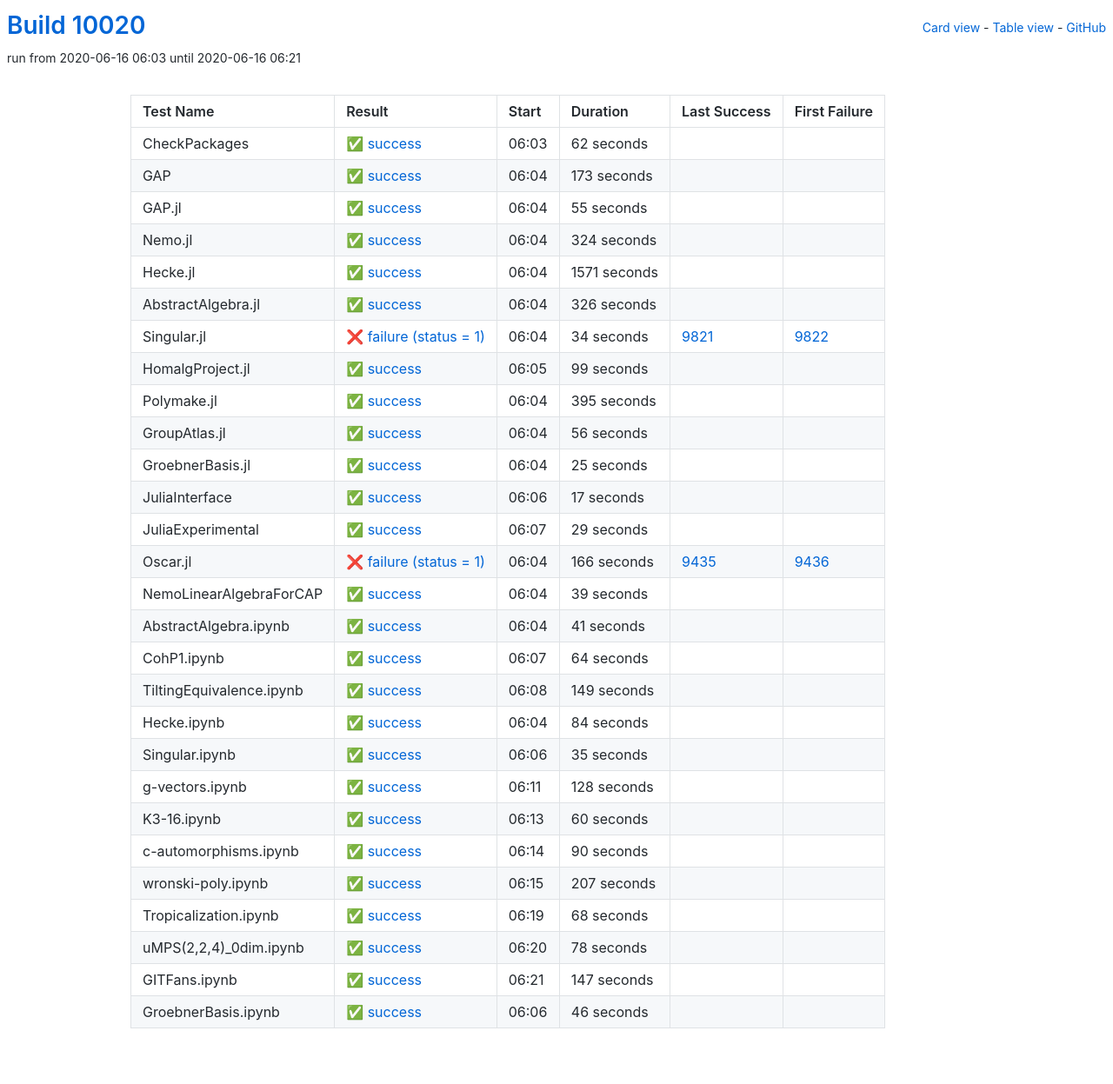
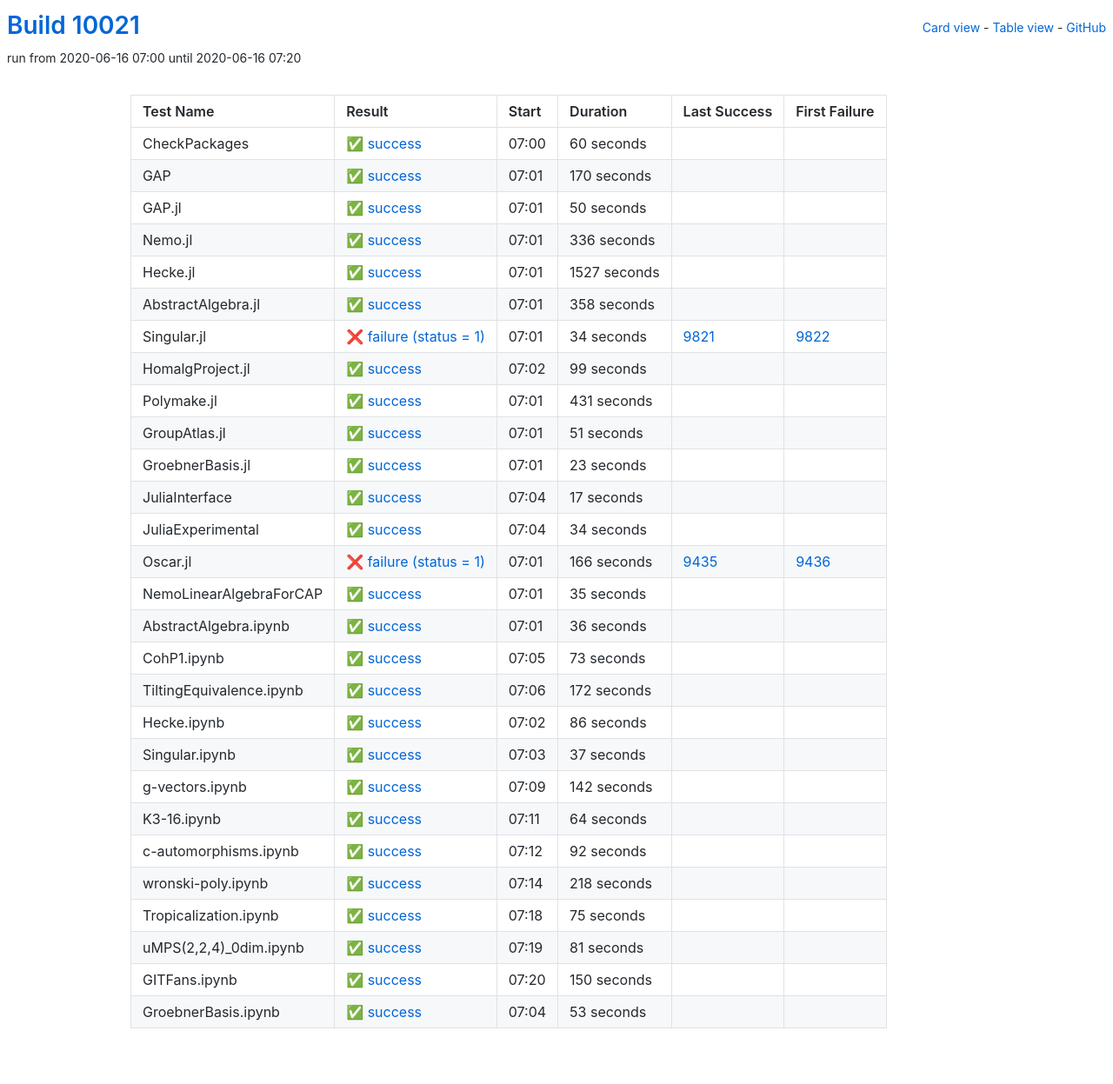
Before and after one commit to oscar-system/oscar-ci-status, a Jekyll site: the page built from table.html, in a window 1280 px wide. Shown: the whole page at 87% size. Built offline with Jekyll 4.4.1, drawn with Linux system fonts in a browser that asks for light colours.

Commit message:
Build #10021

```diff
--- a/_data/ci.yml
+++ b/_data/ci.yml
@@ -1,6 +1,6 @@
 ---
-build: 10020
-build_url: https://oscarci.mathematik.uni-kl.de/job/oscar/10020/
+build: 10021
+build_url: https://oscarci.mathematik.uni-kl.de/job/oscar/10021/
 job: oscar
 organization: oscar-system
 repo: oscar-ci-status
@@ -8,80 +8,80 @@
 tests:
 - name: CheckPackages
   id: checkpackages
-  log: https://oscarci.mathematik.uni-kl.de/job/oscar/10020/artifact/logs/build-10020/CheckPackages.log
-  start: 2020-06-16 06:03
+  log: https://oscarci.mathematik.uni-kl.de/job/oscar/10021/artifact/logs/build-10021/CheckPackages.log
+  start: 2020-06-16 07:00
   success: true
   exitcode: 0
   status: success
-  duration: 62
+  duration: 60
   last_success: false
   last_success_url:
   first_failure: false
   first_failure_url:
 - name: GAP
   id: gap
-  log: https://oscarci.mathematik.uni-kl.de/job/oscar/10020/artifact/logs/build-10020/GAP.log
-  start: 2020-06-16 06:04
+  log: https://oscarci.mathematik.uni-kl.de/job/oscar/10021/artifact/logs/build-10021/GAP.log
+  start: 2020-06-16 07:01
   success: true
   exitcode: 0
   status: success
-  duration: 173
+  duration: 170
   last_success: false
   last_success_url:
   first_failure: false
   first_failure_url:
 - name: GAP.jl
   id: gap-jl
-  log: https://oscarci.mathematik.uni-kl.de/job/oscar/10020/artifact/logs/build-10020/GAP.jl.log
-  start: 2020-06-16 06:04
+  log: https://oscarci.mathematik.uni-kl.de/job/oscar/10021/artifact/logs/build-10021/GAP.jl.log
+  start: 2020-06-16 07:01
   success: true
   exitcode: 0
   status: success
-  duration: 55
+  duration: 50
   last_success: false
   last_success_url:
   first_failure: false
   first_failure_url:
 - name: Nemo.jl
   id: nemo-jl
-  log: https://oscarci.mathematik.uni-kl.de/job/oscar/10020/artifact/logs/build-10020/Nemo.jl.log
-  start: 2020-06-16 06:04
+  log: https://oscarci.mathematik.uni-kl.de/job/oscar/10021/artifact/logs/build-10021/Nemo.jl.log
+  start: 2020-06-16 07:01
   success: true
   exitcode: 0
   status: success
-  duration: 324
+  duration: 336
   last_success: false
   last_success_url:
   first_failure: false
   first_failure_url:
 - name: Hecke.jl
   id: hecke-jl
-  log: https://oscarci.mathematik.uni-kl.de/job/oscar/10020/artifact/logs/build-10020/Hecke.jl.log
-  start: 2020-06-16 06:04
+  log: https://oscarci.mathematik.uni-kl.de/job/oscar/10021/artifact/logs/build-10021/Hecke.jl.log
+  start: 2020-06-16 07:01
   success: true
   exitcode: 0
   status: success
-  duration: 1571
+  duration: 1527
   last_success: false
   last_success_url:
   first_failure: false
   first_failure_url:
 - name: AbstractAlgebra.jl
   id: abstractalgebra-jl
-  log: https://oscarci.mathematik.uni-kl.de/job/oscar/10020/artifact/logs/build-10020/AbstractAlgebra.jl.log
-  start: 2020-06-16 06:04
+  log: https://oscarci.mathematik.uni-kl.de/job/oscar/10021/artifact/logs/build-10021/AbstractAlgebra.jl.log
+  start: 2020-06-16 07:01
   success: true
   exitcode: 0
   status: success
-  duration: 326
+  duration: 358
   last_success: false
   last_success_url:
   first_failure: false
   first_failure_url:
 - name: Singular.jl
   id: singular-jl
-  log: https://oscarci.mathematik.uni-kl.de/job/oscar/10020/artifact/logs/build-10020/Singular.jl.log
-  start: 2020-06-16 06:04
+  log: https://oscarci.mathematik.uni-kl.de/job/oscar/10021/artifact/logs/build-10021/Singular.jl.log
+  start: 2020-06-16 07:01
   success: false
   exitcode: 1
   status: failure
@@ -92,8 +92,8 @@
   first_failure_url: https://oscarci.mathematik.uni-kl.de/job/oscar/9822/
 - name: HomalgProject.jl
   id: homalgproject-jl
-  log: https://oscarci.mathematik.uni-kl.de/job/oscar/10020/artifact/logs/build-10020/HomalgProject.jl.log
-  start: 2020-06-16 06:05
+  log: https://oscarci.mathematik.uni-kl.de/job/oscar/10021/artifact/logs/build-10021/HomalgProject.jl.log
+  start: 2020-06-16 07:02
   success: true
   exitcode: 0
   status: success
@@ -104,44 +104,44 @@
   first_failure_url:
 - name: Polymake.jl
   id: polymake-jl
-  log: https://oscarci.mathematik.uni-kl.de/job/oscar/10020/artifact/logs/build-10020/Polymake.jl.log
-  start: 2020-06-16 06:04
+  log: https://oscarci.mathematik.uni-kl.de/job/oscar/10021/artifact/logs/build-10021/Polymake.jl.log
+  start: 2020-06-16 07:01
   success: true
   exitcode: 0
   status: success
-  duration: 395
+  duration: 431
   last_success: false
   last_success_url:
   first_failure: false
   first_failure_url:
 - name: GroupAtlas.jl
   id: groupatlas-jl
-  log: https://oscarci.mathematik.uni-kl.de/job/oscar/10020/artifact/logs/build-10020/GroupAtlas.jl.log
-  start: 2020-06-16 06:04
+  log: https://oscarci.mathematik.uni-kl.de/job/oscar/10021/artifact/logs/build-10021/GroupAtlas.jl.log
+  start: 2020-06-16 07:01
   success: true
   exitcode: 0
   status: success
-  duration: 56
+  duration: 51
   last_success: false
   last_success_url:
   first_failure: false
   first_failure_url:
 - name: GroebnerBasis.jl
   id: groebnerbasis-jl
-  log: https://oscarci.mathematik.uni-kl.de/job/oscar/10020/artifact/logs/build-10020/GroebnerBasis.jl.log
-  start: 2020-06-16 06:04
+  log: https://oscarci.mathematik.uni-kl.de/job/oscar/10021/artifact/logs/build-10021/GroebnerBasis.jl.log
+  start: 2020-06-16 07:01
   success: true
   exitcode: 0
   status: success
-  duration: 25
+  duration: 23
   last_success: false
   last_success_url:
   first_failure: false
   first_failure_url:
 - name: JuliaInterface
   id: juliainterface
-  log: https://oscarci.mathematik.uni-kl.de/job/oscar/10020/artifact/logs/build-10020/JuliaInterface.log
-  start: 2020-06-16 06:06
+  log: https://oscarci.mathematik.uni-kl.de/job/oscar/10021/artifact/logs/build-10021/JuliaInterface.log
+  start: 2020-06-16 07:04
   success: true
   exitcode: 0
   status: success
@@ -152,20 +152,20 @@
   first_failure_url:
 - name: JuliaExperimental
   id: juliaexperimental
-  log: https://oscarci.mathematik.uni-kl.de/job/oscar/10020/artifact/logs/build-10020/JuliaExperimental.log
-  start: 2020-06-16 06:07
+  log: https://oscarci.mathematik.uni-kl.de/job/oscar/10021/artifact/logs/build-10021/JuliaExperimental.log
+  start: 2020-06-16 07:04
   success: true
   exitcode: 0
   status: success
-  duration: 29
+  duration: 34
   last_success: false
   last_success_url:
   first_failure: false
   first_failure_url:
 - name: Oscar.jl
   id: oscar-jl
-  log: https://oscarci.mathematik.uni-kl.de/job/oscar/10020/artifact/logs/build-10020/Oscar.jl.log
-  start: 2020-06-16 06:04
+  log: https://oscarci.mathematik.uni-kl.de/job/oscar/10021/artifact/logs/build-10021/Oscar.jl.log
+  start: 2020-06-16 07:01
   success: false
   exitcode: 1
   status: failure
@@ -176,32 +176,92 @@
   first_failure_url: https://oscarci.mathematik.uni-kl.de/job/oscar/9436/
 - name: NemoLinearAlgebraForCAP
   id: nemolinearalgebraforcap
-  log: https://oscarci.mathematik.uni-kl.de/job/oscar/10020/artifact/logs/build-10020/NemoLinearAlgebraForCAP.log
-  start: 2020-06-16 06:04
+  log: https://oscarci.mathematik.uni-kl.de/job/oscar/10021/artifact/logs/build-10021/NemoLinearAlgebraForCAP.log
+  start: 2020-06-16 07:01
   success: true
   exitcode: 0
   status: success
-  duration: 39
+  duration: 35
   last_success: false
   last_success_url:
   first_failure: false
   first_failure_url:
 - name: AbstractAlgebra.ipynb
   id: abstractalgebra-ipynb
-  log: https://oscarci.mathematik.uni-kl.de/job/oscar/10020/artifact/logs/build-10020/AbstractAlgebra.ipynb.log
-  start: 2020-06-16 06:04
+  log: https://oscarci.mathematik.uni-kl.de/job/oscar/10021/artifact/logs/build-10021/AbstractAlgebra.ipynb.log
+  start: 2020-06-16 07:01
   success: true
   exitcode: 0
   status: success
-  duration: 41
+  duration: 36
   last_success: false
   last_success_url:
   first_failure: false
   first_failure_url:
 - name: CohP1.ipynb
   id: cohp1-ipynb
-  log: https://oscarci.mathematik.uni-kl.de/job/oscar/10020/artifact/logs/build-10020/CohP1.ipynb.log
-  start: 2020-06-16 06:07
+  log: https://oscarci.mathematik.uni-kl.de/job/oscar/10021/artifact/logs/build-10021/CohP1.ipynb.log
+  start: 2020-06-16 07:05
+  success: true
+  exitcode: 0
+  status: success
+  duration: 73
+  last_success: false
+  last_success_url:
+  first_failure: false
+  first_failure_url:
+- name: TiltingEquivalence.ipynb
+  id: tiltingequivalence-ipynb
+  log: https://oscarci.mathematik.uni-kl.de/job/oscar/10021/artifact/logs/build-10021/TiltingEquivalence.ipynb.log
+  start: 2020-06-16 07:06
+  success: true
+  exitcode: 0
+  status: success
+  duration: 172
+  last_success: false
+  last_success_url:
+  first_failure: false
+  first_failure_url:
+- name: Hecke.ipynb
+  id: hecke-ipynb
+  log: https://oscarci.mathematik.uni-kl.de/job/oscar/10021/artifact/logs/build-10021/Hecke.ipynb.log
+  start: 2020-06-16 07:02
+  success: true
+  exitcode: 0
+  status: success
+  duration: 86
+  last_success: false
+  last_success_url:
+  first_failure: false
+  first_failure_url:
+- name: Singular.ipynb
+  id: singular-ipynb
+  log: https://oscarci.mathematik.uni-kl.de/job/oscar/10021/artifact/logs/build-10021/Singular.ipynb.log
+  start: 2020-06-16 07:03
+  success: true
+  exitcode: 0
+  status: success
+  duration: 37
+  last_success: false
+  last_success_url:
+  first_failure: false
+  first_failure_url:
+- name: g-vectors.ipynb
+  id: g-vectors-ipynb
+  log: https://oscarci.mathematik.uni-kl.de/job/oscar/10021/artifact/logs/build-10021/g-vectors.ipynb.log
+  start: 2020-06-16 07:09
+  success: true
+  exitcode: 0
+  status: success
+  duration: 142
+  last_success: false
+  last_success_url:
+  first_failure: false
+  first_failure_url:
+- name: K3-16.ipynb
+  id: k3-16-ipynb
+  log: https://oscarci.mathematik.uni-kl.de/job/oscar/10021/artifact/logs/build-10021/K3-16.ipynb.log
+  start: 2020-06-16 07:11
   success: true
   exitcode: 0
   status: success
@@ -210,134 +270,74 @@
   last_success_url:
   first_failure: false
   first_failure_url:
-- name: TiltingEquivalence.ipynb
-  id: tiltingequivalence-ipynb
-  log: https://oscarci.mathematik.uni-kl.de/job/oscar/10020/artifact/logs/build-10020/TiltingEquivalence.ipynb.log
-  start: 2020-06-16 06:08
+- name: c-automorphisms.ipynb
+  id: c-automorphisms-ipynb
+  log: https://oscarci.mathematik.uni-kl.de/job/oscar/10021/artifact/logs/build-10021/c-automorphisms.ipynb.log
+  start: 2020-06-16 07:12
   success: true
   exitcode: 0
   status: success
-  duration: 149
-  last_success: false
-  last_success_url:
-  first_failure: false
-  first_failure_url:
-- name: Hecke.ipynb
-  id: hecke-ipynb
-  log: https://oscarci.mathematik.uni-kl.de/job/oscar/10020/artifact/logs/build-10020/Hecke.ipynb.log
-  start: 2020-06-16 06:04
-  success: true
-  exitcode: 0
-  status: success
-  duration: 84
-  last_success: false
-  last_success_url:
-  first_failure: false
-  first_failure_url:
-- name: Singular.ipynb
-  id: singular-ipynb
-  log: https://oscarci.mathematik.uni-kl.de/job/oscar/10020/artifact/logs/build-10020/Singular.ipynb.log
-  start: 2020-06-16 06:06
-  success: true
-  exitcode: 0
-  status: success
-  duration: 35
-  last_success: false
-  last_success_url:
-  first_failure: false
-  first_failure_url:
-- name: g-vectors.ipynb
-  id: g-vectors-ipynb
-  log: https://oscarci.mathematik.uni-kl.de/job/oscar/10020/artifact/logs/build-10020/g-vectors.ipynb.log
-  start: 2020-06-16 06:11
-  success: true
-  exitcode: 0
-  status: success
-  duration: 128
-  last_success: false
-  last_success_url:
-  first_failure: false
-  first_failure_url:
-- name: K3-16.ipynb
-  id: k3-16-ipynb
-  log: https://oscarci.mathematik.uni-kl.de/job/oscar/10020/artifact/logs/build-10020/K3-16.ipynb.log
-  start: 2020-06-16 06:13
-  success: true
-  exitcode: 0
-  status: success
-  duration: 60
-  last_success: false
-  last_success_url:
-  first_failure: false
-  first_failure_url:
-- name: c-automorphisms.ipynb
-  id: c-automorphisms-ipynb
-  log: https://oscarci.mathematik.uni-kl.de/job/oscar/10020/artifact/logs/build-10020/c-automorphisms.ipynb.log
-  start: 2020-06-16 06:14
-  success: true
-  exitcode: 0
-  status: success
-  duration: 90
+  duration: 92
   last_success: false
   last_success_url:
   first_failure: false
   first_failure_url:
 - name: wronski-poly.ipynb
   id: wronski-poly-ipynb
-  log: https://oscarci.mathematik.uni-kl.de/job/oscar/10020/artifact/logs/build-10020/wronski-poly.ipynb.log
-  start: 2020-06-16 06:15
+  log: https://oscarci.mathematik.uni-kl.de/job/oscar/10021/artifact/logs/build-10021/wronski-poly.ipynb.log
+  start: 2020-06-16 07:14
   success: true
   exitcode: 0
   status: success
-  duration: 207
+  duration: 218
   last_success: false
   last_success_url:
   first_failure: false
   first_failure_url:
 - name: Tropicalization.ipynb
   id: tropicalization-ipynb
-  log: https://oscarci.mathematik.uni-kl.de/job/oscar/10020/artifact/logs/build-10020/Tropicalization.ipynb.log
-  start: 2020-06-16 06:19
+  log: https://oscarci.mathematik.uni-kl.de/job/oscar/10021/artifact/logs/build-10021/Tropicalization.ipynb.log
+  start: 2020-06-16 07:18
   success: true
   exitcode: 0
   status: success
-  duration: 68
+  duration: 75
   last_success: false
   last_success_url:
   first_failure: false
   first_failure_url:
 - name: uMPS(2,2,4)_0dim.ipynb
   id: umps-2-2-4-0dim-ipynb
-  log: https://oscarci.mathematik.uni-kl.de/job/oscar/10020/artifact/logs/build-10020/uMPS-2-2-4-_0dim.ipynb.log
-  start: 2020-06-16 06:20
+  log: https://oscarci.mathematik.uni-kl.de/job/oscar/10021/artifact/logs/build-10021/uMPS-2-2-4-_0dim.ipynb.log
+  start: 2020-06-16 07:19
   success: true
   exitcode: 0
   status: success
-  duration: 78
+  duration: 81
   last_success: false
   last_success_url:
   first_failure: false
   first_failure_url:
 - name: GITFans.ipynb
   id: gitfans-ipynb
-  log: https://oscarci.mathematik.uni-kl.de/job/oscar/10020/artifact/logs/build-10020/GITFans.ipynb.log
-  start: 2020-06-16 06:21
+  log: https://oscarci.mathematik.uni-kl.de/job/oscar/10021/artifact/logs/build-10021/GITFans.ipynb.log
+  start: 2020-06-16 07:20
   success: true
   exitcode: 0
   status: success
-  duration: 147
+  duration: 150
   last_success: false
   last_success_url:
   first_failure: false
   first_failure_url:
 - name: GroebnerBasis.ipynb
   id: groebnerbasis-ipynb
-  log: https://oscarci.mathematik.uni-kl.de/job/oscar/10020/artifact/logs/build-10020/GroebnerBasis.ipynb.log
-  start: 2020-06-16 06:06
+  log: https://oscarci.mathematik.uni-kl.de/job/oscar/10021/artifact/logs/build-10021/GroebnerBasis.ipynb.log
+  start: 2020-06-16 07:04
   success: true
   exitcode: 0
   status: success
-  duration: 46
+  duration: 53
   last_success: false
   last_success_url:
   first_failure: false
```
Also changed, not shown: README.md.
